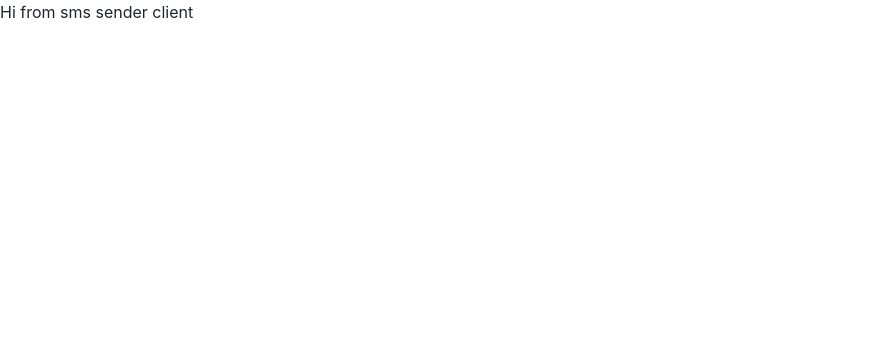
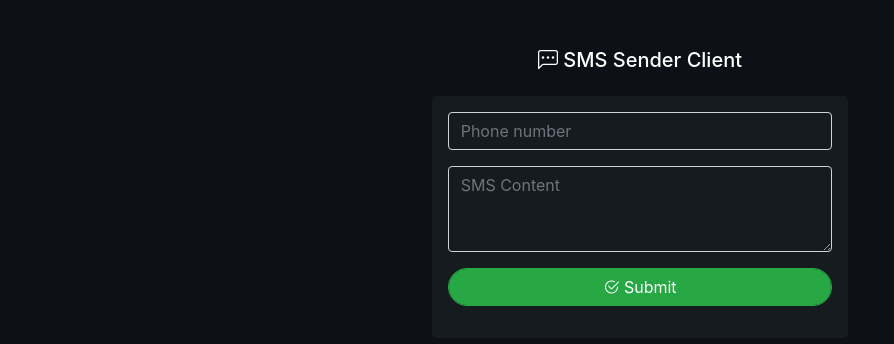
Before and after one commit to brahim-slimani/sms-sender-client, a React (Create React App) app: page / in a window 1280 px wide. Shown: the top 344 px of the page, without its empty margins (0-894 px from the left). Built offline with nearby package versions, Linux system fonts and the light colour scheme.

Commit message:
add master component, sms sender service

```diff
--- a/src/App.js
+++ b/src/App.js
@@ -1,7 +1,8 @@
+import { MasterPage } from "./components/master-page";
 
 function App() {
   return (
-   <div>Hi from sms sender client</div>
+    <MasterPage />
   );
 }
 
--- /dev/null
+++ b/src/api/sms-service.js
@@ -0,0 +1,19 @@
+import axios from 'axios';
+
+
+const axiosInstance = axios.create({
+    timeout: 60000,
+    headers: {
+        'Content-Type': 'application/json',
+        'Access-Control-Allow-Origin': 'localhost:8000'
+    }
+});
+
+class SmsService {
+
+    sendSMS = (phoneNumber, smsContent) => {
+        return axiosInstance.post(`${process.env.REACT_APP_API_URL}/send-sms`, { phoneNumber, smsContent })
+    }
+
+
+} export default new SmsService();
--- a/src/assets/scss/style.scss
+++ b/src/assets/scss/style.scss
@@ -0,0 +1,41 @@
+@import url("https://cdn.jsdelivr.net/npm/bootstrap-icons@1.3.0/font/bootstrap-icons.css");
+
+$primaryColor: rgb(13, 17, 23);
+$secondaryColor: rgb(22, 27, 34);
+$lightTextColor: white;
+$blueTextColor: rgb(0, 123, 255);
+$redColor: #db0007;
+
+.root {
+  background-color: $primaryColor;
+  color: $lightTextColor;
+  min-height: 100vh;
+  min-width: 100%;
+  //display: grid;
+  //text-align: -webkit-center;
+}
+
+.custom-input {
+  background-color: transparent !important;
+  color: white !important;
+}
+
+/** eliminate input number arrows **/
+input::-webkit-outer-spin-button,
+input::-webkit-inner-spin-button {
+  -webkit-appearance: none;
+  margin: 0;
+}
+input[type=number] {
+  -moz-appearance: textfield;
+}
+
+
+.form-container {
+  background-color: rgb(22, 27, 32);
+  border-radius: 5px;
+}
+
+.submit-btn {
+  border-radius: 50px;
+}
--- /dev/null
+++ b/src/components/master-page.jsx
@@ -0,0 +1,122 @@
+
+
+import React from 'react';
+import { useState } from 'react';
+import SmsService from "../api/sms-service";
+
+export const MasterPage = (props) => {
+
+    const [phoneNumber, setPhoneNumber] = useState();
+    const [smsContent, setSmsContent] = useState();
+    const [loading, setLoading] = useState(false);
+    const [apiResponse, setApiResponse] = useState(null);
+
+
+    const onSubmitForm = (e) => {
+        e.preventDefault();
+        setApiResponse(null);
+        if (isFormValid()) {
+            setLoading(true);
+            SmsService.sendSMS(`+${phoneNumber}`, smsContent).then((response) => {
+                setLoading(false);
+                if (response.data.code === 0) {
+                    setApiResponse(<Notification type="success" icon="check-circle" message={response.data.message} content={JSON.stringify(response.data.result)} />)
+                } else {
+                    setApiResponse(<Notification type="danger" icon="x-circle" message={response.data.message} content={JSON.stringify(response.data.result)} />)
+                }
+            }, error => {
+                setLoading(false);
+                setApiResponse(<Notification type="danger" icon="x-circle" message={error.message} />)
+            });
+        } else {
+            alert("Please fill the form fields !")
+        }
+
+    }
+
+    const isFormValid = () => {
+        return phoneNumber && smsContent;
+    }
+
+    return (
+        <div className="root container">
+            <nav className="text-center pt-5 pb-3">
+                <h5>  <i className="bi bi-chat-left-dots" /> SMS Sender Client   </h5>
+            </nav>
+
+            <div className="form-container p-3 col-md-4" style={{ margin: "auto" }}>
+                <form onSubmit={(e) => onSubmitForm(e)}>
+                    <div className="form-group">
+                        <input type="number"
+                            required
+                            className="form-control custom-input"
+                            placeholder="Phone number"
+                            onChange={(e) => { setPhoneNumber(e.target.value); setApiResponse(null) }} />
+                    </div>
+                    <div className="form-group">
+                        <textarea type="text"
+                            required
+                            rows={3}
+                            className="form-control custom-input"
+                            placeholder="SMS Content"
+                            onChange={(e) => { setSmsContent(e.target.value); setApiResponse(null) }} />
+                    </div>
+
+
+                    <div className="form-group">
+                        {
+                            loading ? <Loader /> :
+                                <button type="submit" className="btn btn-success form-control submit-btn" ><i className="bi bi-check2-circle" /> Submit</button>
+                        }
+                    </div>
+                </form>
+                {
+                    apiResponse && <>{apiResponse}</>
+                }
+            </div>
+
+
+        </div>
+    );
+}
+
+export const Loader = () => {
+    return (
+        <div>
+            <svg xmlns="http://www.w3.org/2000/svg" xmlnsXlink="http://www.w3.org/1999/xlink" style={{ margin: "auto", display: "block" }} width="60px" height="60px" viewBox="0 0 100 100" preserveAspectRatio="xMidYMid">
+                <defs>
+                    <clipPath id="ldio-srn82rmralr-cp">
+                        <rect x="0" y="0" width="100" height="50">
+                            <animate attributeName="y" repeatCount="indefinite" dur="2.2222222222222223s" calcMode="spline" values="0;50;0;0;0" keyTimes="0;0.4;0.5;0.9;1" keySplines="0.3 0 1 0.7;0.3 0 1 0.7;0.3 0 1 0.7;0.3 0 1 0.7"></animate>
+                            <animate attributeName="height" repeatCount="indefinite" dur="2.2222222222222223s" calcMode="spline" values="50;0;0;50;50" keyTimes="0;0.4;0.5;0.9;1" keySplines="0.3 0 1 0.7;0.3 0 1 0.7;0.3 0 1 0.7;0.3 0 1 0.7"></animate>
+                        </rect>
+                        <rect x="0" y="50" width="100" height="50">
+                            <animate attributeName="y" repeatCount="indefinite" dur="2.2222222222222223s" calcMode="spline" values="100;50;50;50;50" keyTimes="0;0.4;0.5;0.9;1" keySplines="0.3 0 1 0.7;0.3 0 1 0.7;0.3 0 1 0.7;0.3 0 1 0.7"></animate>
+                            <animate attributeName="height" repeatCount="indefinite" dur="2.2222222222222223s" calcMode="spline" values="0;50;50;0;0" keyTimes="0;0.4;0.5;0.9;1" keySplines="0.3 0 1 0.7;0.3 0 1 0.7;0.3 0 1 0.7;0.3 0 1 0.7"></animate>
+                        </rect>
+                    </clipPath>
+                </defs>
+                <g transform="translate(50 50)"><g transform="scale(0.9)"><g transform="translate(-50 -50)">
+                    <g>
+                        <animateTransform attributeName="transform" type="rotate" dur="2.2222222222222223s" repeatCount="indefinite" values="0 50 50;0 50 50;180 50 50;180 50 50;360 50 50" keyTimes="0;0.4;0.5;0.9;1"></animateTransform>
+                        <path clip-path="url(#ldio-srn82rmralr-cp)" fill="white" d="M54.864 50L54.864 50c0-1.291 0.689-2.412 1.671-2.729c9.624-3.107 17.154-12.911 19.347-25.296 c0.681-3.844-1.698-7.475-4.791-7.475H28.908c-3.093 0-5.472 3.631-4.791 7.475c2.194 12.385 9.723 22.189 19.347 25.296 c0.982 0.317 1.671 1.438 1.671 2.729v0c0 1.291-0.689 2.412-1.671 2.729C33.84 55.836 26.311 65.64 24.117 78.025 c-0.681 3.844 1.698 7.475 4.791 7.475h42.184c3.093 0 5.472-3.631 4.791-7.475C73.689 65.64 66.16 55.836 56.536 52.729 C55.553 52.412 54.864 51.291 54.864 50z"></path>
+                        <path fill="#28a745" d="M81 81.5h-2.724l0.091-0.578c0.178-1.122 0.17-2.243-0.022-3.333C76.013 64.42 68.103 54.033 57.703 50.483l-0.339-0.116 v-0.715l0.339-0.135c10.399-3.552 18.31-13.938 20.642-27.107c0.192-1.089 0.2-2.211 0.022-3.333L78.276 18.5H81 c2.481 0 4.5-2.019 4.5-4.5S83.481 9.5 81 9.5H19c-2.481 0-4.5 2.019-4.5 4.5s2.019 4.5 4.5 4.5h2.724l-0.092 0.578 c-0.178 1.122-0.17 2.243 0.023 3.333c2.333 13.168 10.242 23.555 20.642 27.107l0.338 0.116v0.715l-0.338 0.135 c-10.4 3.551-18.31 13.938-20.642 27.106c-0.193 1.09-0.201 2.211-0.023 3.333l0.092 0.578H19c-2.481 0-4.5 2.019-4.5 4.5 s2.019 4.5 4.5 4.5h62c2.481 0 4.5-2.019 4.5-4.5S83.481 81.5 81 81.5z M73.14 81.191L73.012 81.5H26.988l-0.128-0.309 c-0.244-0.588-0.491-1.538-0.28-2.729c2.014-11.375 8.944-20.542 17.654-23.354c2.035-0.658 3.402-2.711 3.402-5.108 c0-2.398-1.368-4.451-3.403-5.108c-8.71-2.812-15.639-11.979-17.653-23.353c-0.211-1.191 0.036-2.143 0.281-2.731l0.128-0.308 h46.024l0.128 0.308c0.244 0.589 0.492 1.541 0.281 2.731c-2.015 11.375-8.944 20.541-17.654 23.353 c-2.035 0.658-3.402 2.71-3.402 5.108c0 2.397 1.368 4.45 3.403 5.108c8.71 2.812 15.64 11.979 17.653 23.354 C73.632 79.651 73.384 80.604 73.14 81.191z"></path>
+                    </g>
+                </g></g></g>
+            </svg>
+
+
+        </div>
+
+    );
+}
+
+export const Notification = (props) => {
+    return (
+        <div className="">
+            <div className={`alert alert-${props.type}`}><i className={`bi bi-${props.icon}`} />&nbsp;{props.message}
+                {/* <br /><pr>{props.content}</pr> */}
+            </div>
+        </div>
+    );
+}
```
Also changed, not shown: 1 other file (tests, documents, lock files or other folders).
